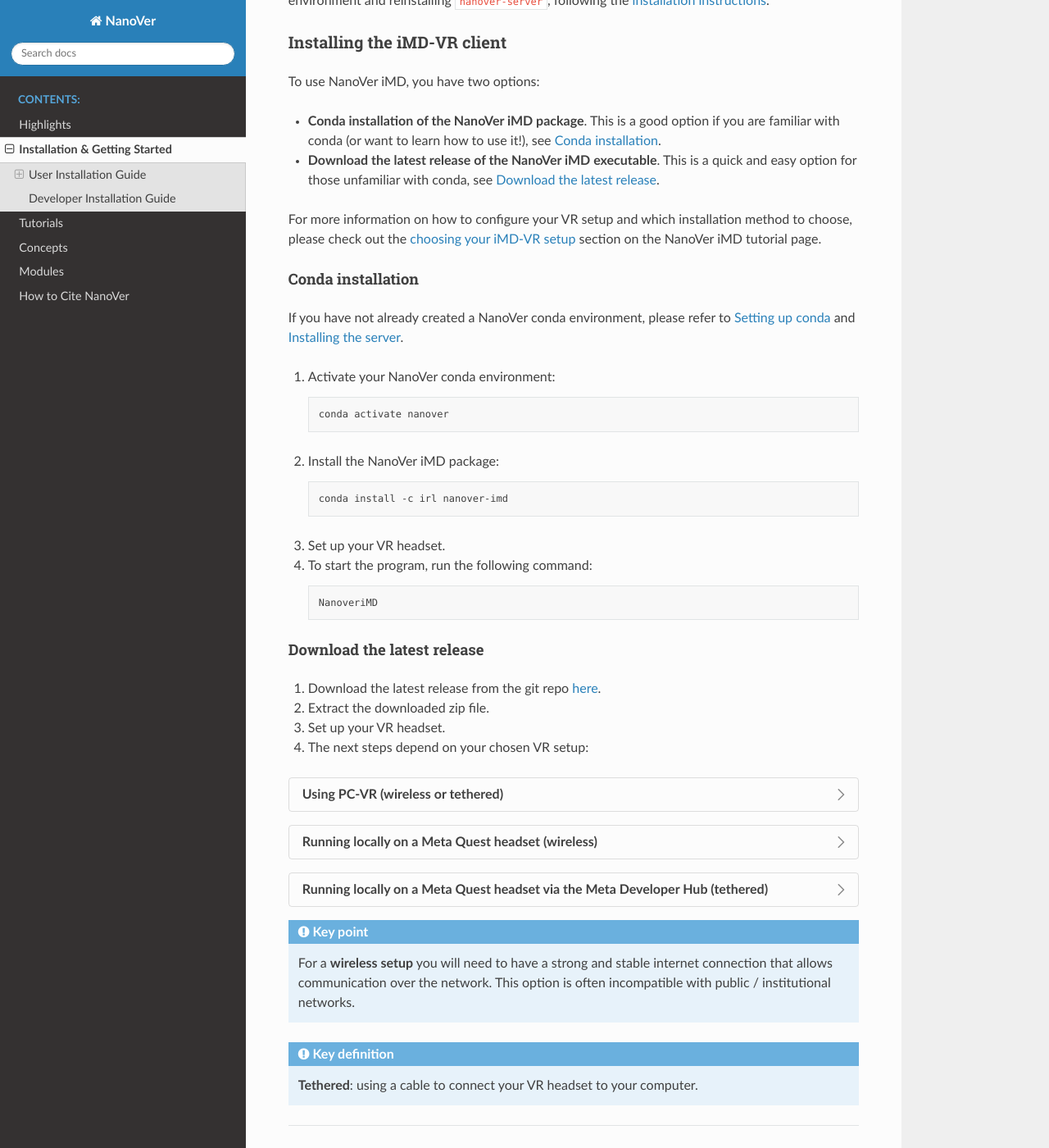
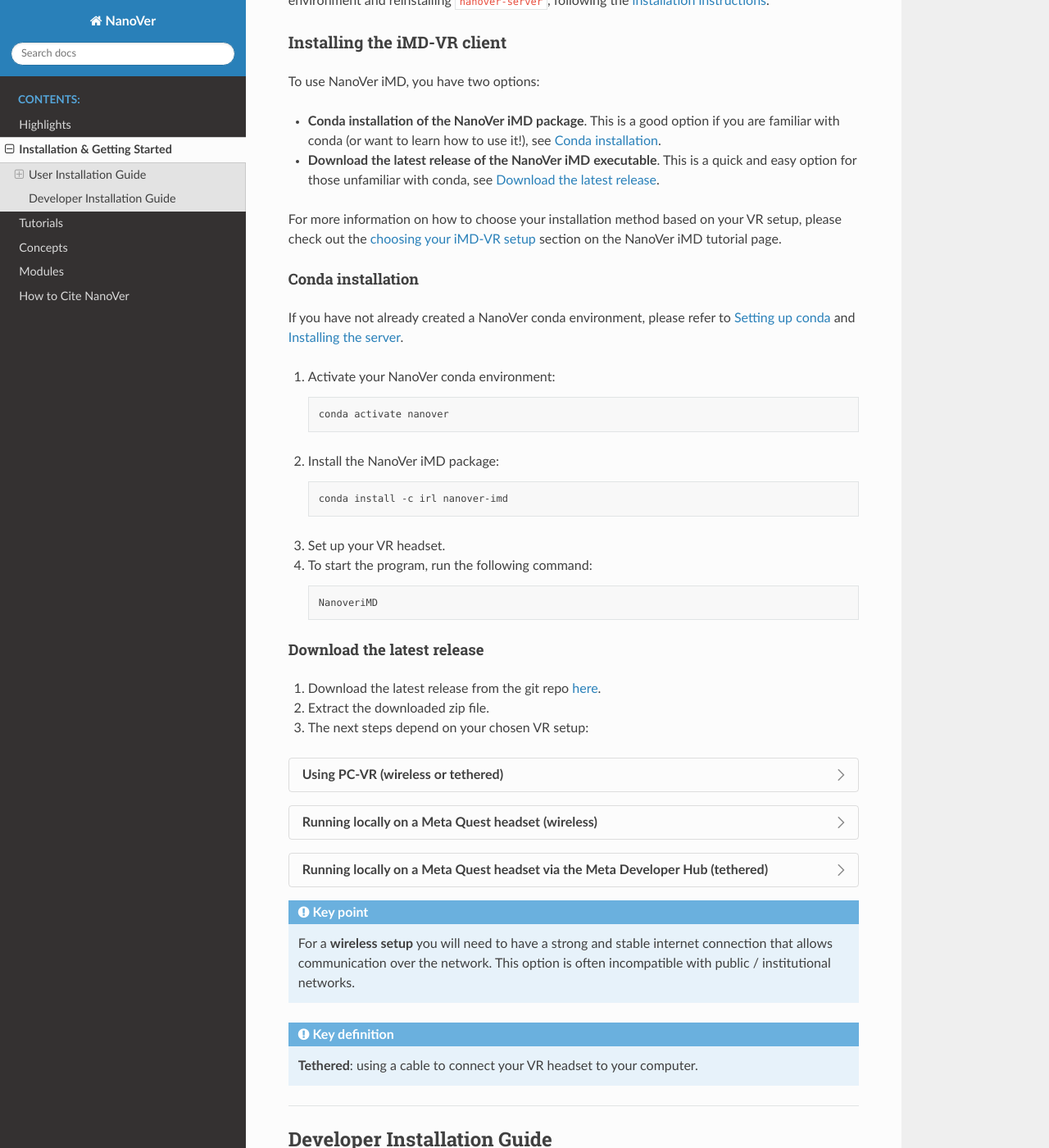
Before and after one commit to IRL2/nanover-docs, a Sphinx documentation site: the page built from source/installation.rst, in a window 1280 px wide and 1400 px high, scrolled down 1627 px. Shown: the whole window at 82% size. Built offline with Sphinx 7.4.7 and the Read the Docs theme 3.1.0, drawn with Linux system fonts in a browser that asks for light colours; pages that are not in the unit, such as notebooks, are missing from menus; the version number could not be read and is left out.

Commit message:
Update wording

```diff
--- a/source/installation.rst
+++ b/source/installation.rst
@@ -96,7 +96,7 @@
 
 * **Download the latest release of the NanoVer iMD executable**. This is a quick and easy option for those unfamiliar with conda, see :ref:`download_latest_release_VR_client`.
 
-For more information on how to configure your VR setup and which installation method to choose, please check out the
+For more information on how to choose your installation method based on your VR setup, please check out the
 :ref:`choosing your iMD-VR setup<choosing_setup_iMD-VR>` section on the NanoVer iMD tutorial page.
 
 
@@ -138,8 +138,6 @@
 
 #. Extract the downloaded zip file.
 
-#. Set up your VR headset.
-
 #. The next steps depend on your chosen VR setup:
 
 .. _using_pc-vr:
```
Also changed, not shown: other parts of source/installation.rst (+1 -0 lines).
